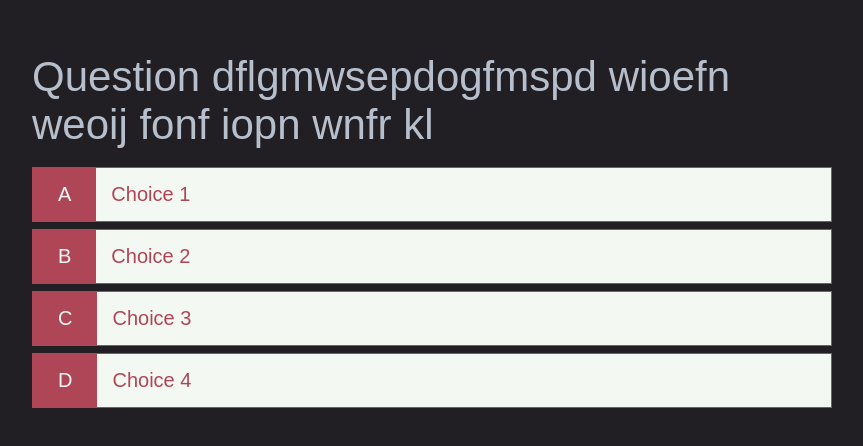
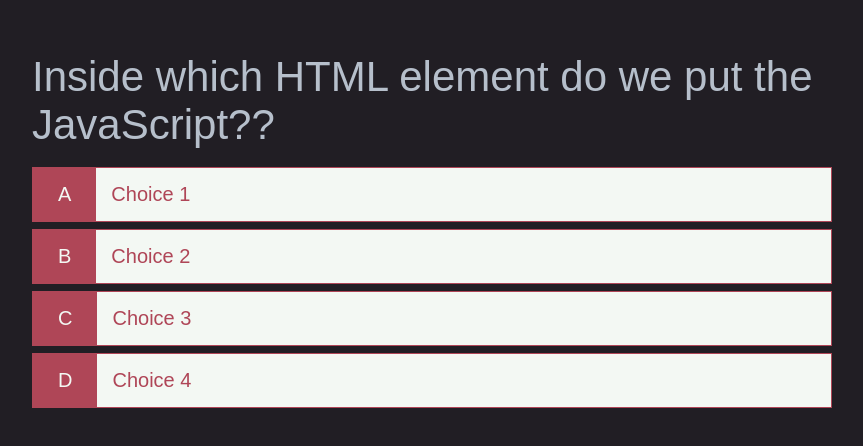
Before and after one commit to GreenGraf/how-much-do-you-know, a plain HTML site: page game.html in a window 1280 px wide. Shown: the part 166-612 px from the top of the page, without its empty margins (208-1071 px from the left). Drawn offline with Linux system fonts and the light colour scheme.

Commit message:
Add code to generate random question

```diff
--- a/assets/js/game.js
+++ b/assets/js/game.js
@@ -1,12 +1,12 @@
 const question = document.getElementById("question");
 const choices = Array.from(document.getElementsByClassName("choice-text"));
-console.log(choices);
+
 
 let currentQuestion = {}
 let acceptingAnswers = true;
 let score = 0;
 let questionCounter = 0;
-let availableQuesions = [];
+let availableQuestions = [];
 
 let questions = [
     {
@@ -35,3 +35,25 @@ let questions = [
         answer: 4,
     },
 ];
+
+//CONSTANTS
+
+const CORRECT_BONUS = 10;
+const MAX_QUESTIONS = 33
+
+startGame = () => {
+    questionCounter = 0;
+    score = 0;
+    availableQuestions = [...questions];
+    console.log(availableQuestions);
+    getNewQuestion();
+}
+
+getNewQuestion = () => {
+    questionCounter++;
+    const questionIndex = Math.floor(Math.random() * availableQuestions.length);
+    currentQuestion = availableQuestions[questionIndex];
+    question.innerText = currentQuestion.question;
+}
+
+startGame();
--- a/game.html
+++ b/game.html
@@ -10,7 +10,7 @@
 <body>
     <div class="container">
         <div id="game" class="">
-            <h2>Question dflgmwsepdogfmspd  wioefn weoij fonf iopn wnfr kl </h2>
+            <h2 id="question">Question dflgmwsepdogfmspd  wioefn weoij fonf iopn wnfr kl </h2>
             <div class="choice-container">
                 <p class="choice-prefix">A</p>
                 <p class="choice-text" data-number="1">Choice 1</p>
```
